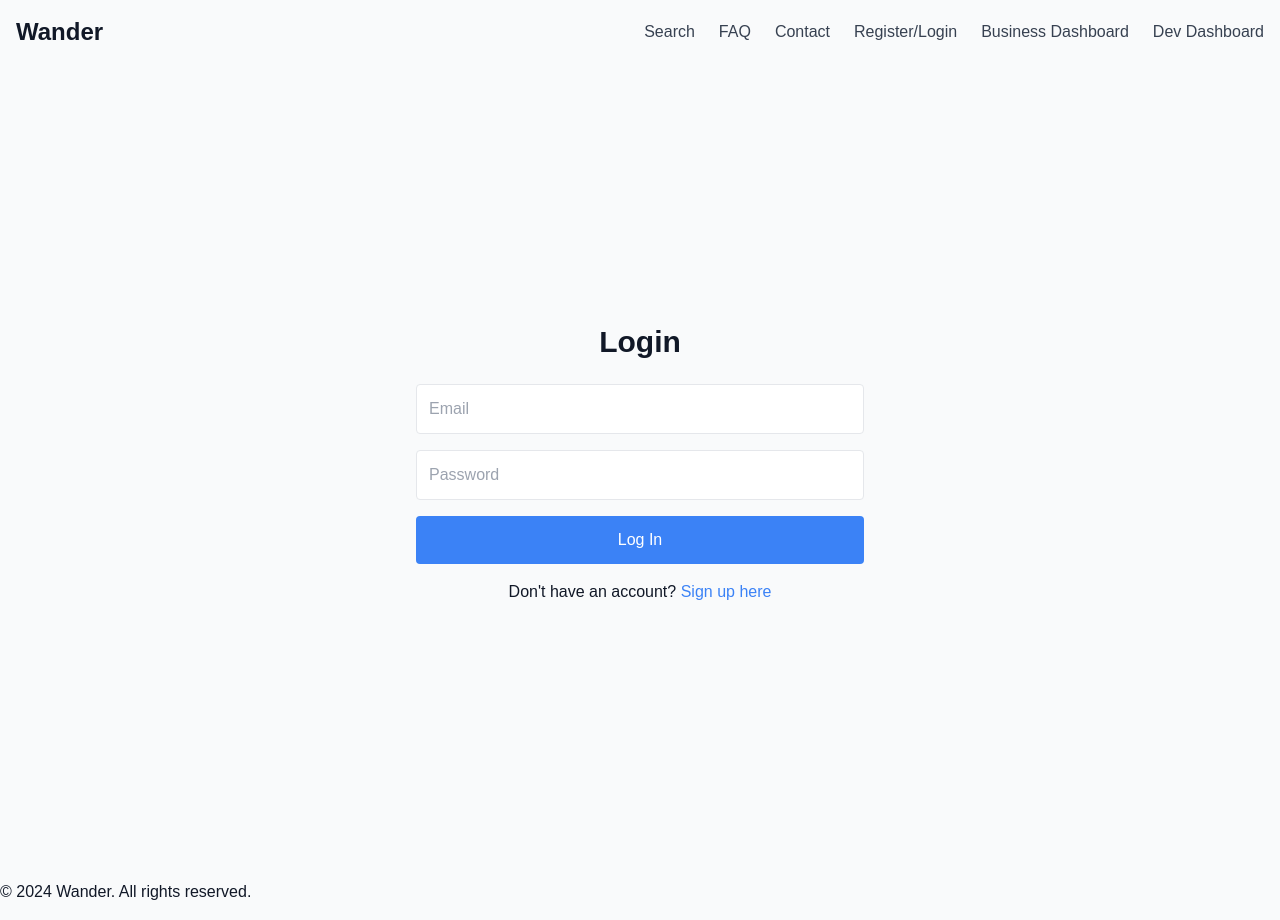
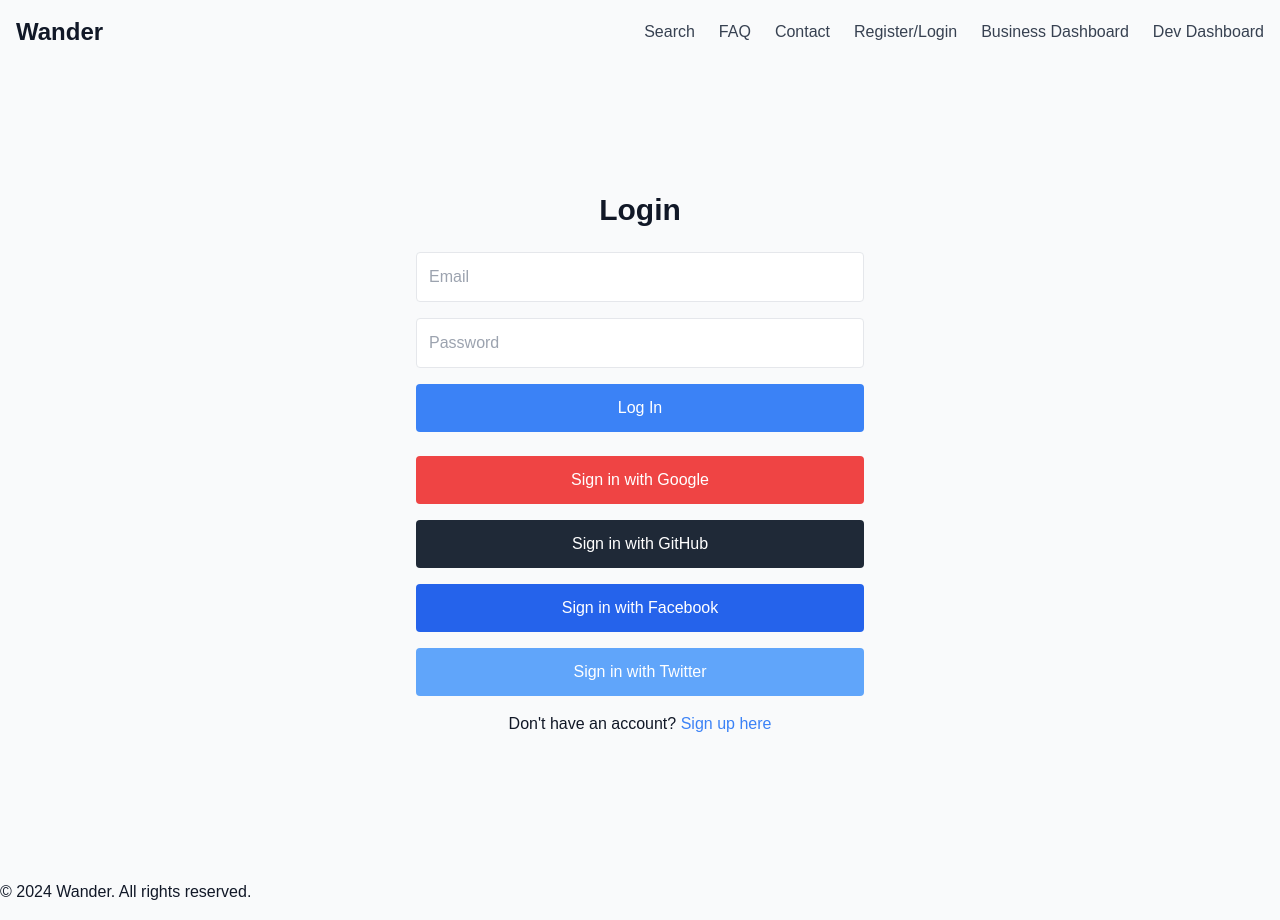
Before and after one commit to michael-hmrc/wander, a Next.js app in the folder wander/: page /login/wanderer in a window 1280 px wide. Built offline with nearby package versions, Linux system fonts and the light colour scheme.

Commit message:
ad signin

```diff
--- a/wander/src/app/api/auth/[...nextauth].ts
+++ b/wander/src/app/api/auth/[...nextauth].ts
@@ -1,14 +1,29 @@
 // pages/api/auth/[...nextauth].ts
 import NextAuth, { NextAuthOptions } from "next-auth";
+import GoogleProvider from "next-auth/providers/google";
 import GitHubProvider from "next-auth/providers/github";
+import FacebookProvider from "next-auth/providers/facebook";
+import TwitterProvider from "next-auth/providers/twitter";
 import { JWT } from "next-auth/jwt";
 import { UserRole } from "../../../../next-auth";
 
 const options: NextAuthOptions = {
   providers: [
+    GoogleProvider({
+      clientId: process.env.GOOGLE_CLIENT_ID || "",
+      clientSecret: process.env.GOOGLE_CLIENT_SECRET || "",
+    }),
     GitHubProvider({
       clientId: process.env.GITHUB_CLIENT_ID || "",
       clientSecret: process.env.GITHUB_CLIENT_SECRET || "",
+    }),
+    FacebookProvider({
+      clientId: process.env.FACEBOOK_CLIENT_ID || "",
+      clientSecret: process.env.FACEBOOK_CLIENT_SECRET || "",
+    }),
+    TwitterProvider({
+      clientId: process.env.TWITTER_CLIENT_ID || "",
+      clientSecret: process.env.TWITTER_CLIENT_SECRET || "",
     }),
   ],
   callbacks: {
--- a/wander/src/app/login/wanderer/page.tsx
+++ b/wander/src/app/login/wanderer/page.tsx
@@ -7,7 +7,7 @@ import { useRouter } from "next/navigation";
 export default function Login() {
   const [email, setEmail] = useState("");
   const [password, setPassword] = useState("");
-  const [error, setError] = useState(null);
+  const [error, setError] = useState<string | null>(null);
   const router = useRouter();
 
   const handleSubmit = async (e: React.FormEvent) => {
@@ -19,7 +19,6 @@ export default function Login() {
     }
 
     try {
-      // Use next-auth signIn function with "credentials" provider
       const result = await signIn("credentials", {
         redirect: false,
         email,
@@ -27,15 +26,22 @@ export default function Login() {
       });
 
       if (result && !result.error) {
-        // If login is successful, redirect to the dashboard
         router.push("/dashboard");
       } else {
-        // Handle login errors
         setError("Invalid email or password");
       }
     } catch (error) {
       console.error("Login error:", error);
       setError("An error occurred during login. Please try again.");
+    }
+  };
+
+  const handleProviderSignIn = async (provider: string) => {
+    try {
+      await signIn(provider, { callbackUrl: "/dashboard" });
+    } catch (error) {
+      console.error(`Sign-in error with ${provider}:`, error);
+      setError(`An error occurred with ${provider} sign-in. Please try again.`);
     }
   };
 
@@ -60,7 +66,6 @@ export default function Login() {
           required
         />
 
-        {/* Display error message if any */}
         {error && <p className="text-red-500 text-sm">{error}</p>}
 
         <button
@@ -70,6 +75,35 @@ export default function Login() {
           Log In
         </button>
       </form>
+
+      {/* Sign in with Providers */}
+      <div className="mt-6 w-full max-w-md space-y-4">
+        <button
+          onClick={() => handleProviderSignIn("google")}
+          className="w-full bg-red-500 text-white py-3 rounded hover:bg-red-600 transition-colors"
+        >
+          Sign in with Google
+        </button>
+        <button
+          onClick={() => handleProviderSignIn("github")}
+          className="w-full bg-gray-800 text-white py-3 rounded hover:bg-gray-900 transition-colors"
+        >
+          Sign in with GitHub
+        </button>
+        <button
+          onClick={() => handleProviderSignIn("facebook")}
+          className="w-full bg-blue-600 text-white py-3 rounded hover:bg-blue-700 transition-colors"
+        >
+          Sign in with Facebook
+        </button>
+        <button
+          onClick={() => handleProviderSignIn("twitter")}
+          className="w-full bg-blue-400 text-white py-3 rounded hover:bg-blue-500 transition-colors"
+        >
+          Sign in with Twitter
+        </button>
+      </div>
+
       <p className="mt-4">
         Don't have an account?{" "}
         <a href="/signup" className="text-blue-500 hover:underline">
--- /dev/null
+++ b/wander/src/components/SignIn.tsx
@@ -0,0 +1,12 @@
+import { signIn } from "next-auth/react";
+
+const SignIn = () => {
+  return (
+    <div>
+      <h1>Sign In</h1>
+      <button onClick={() => signIn("google")}>Sign in with Google</button>
+    </div>
+  );
+};
+
+export default SignIn;
```
Also changed, not shown: 1 other file (tests, documents, lock files or other folders).
